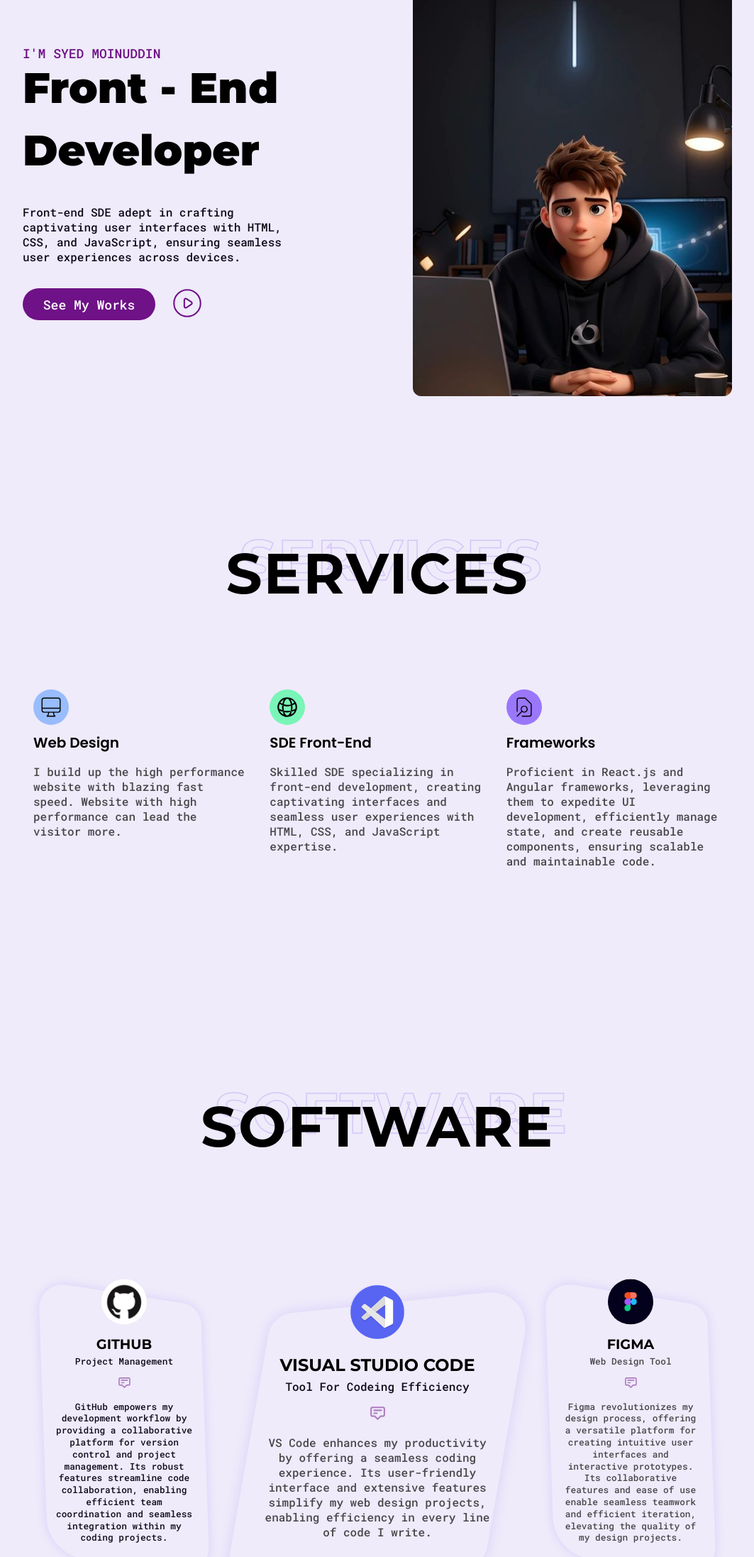
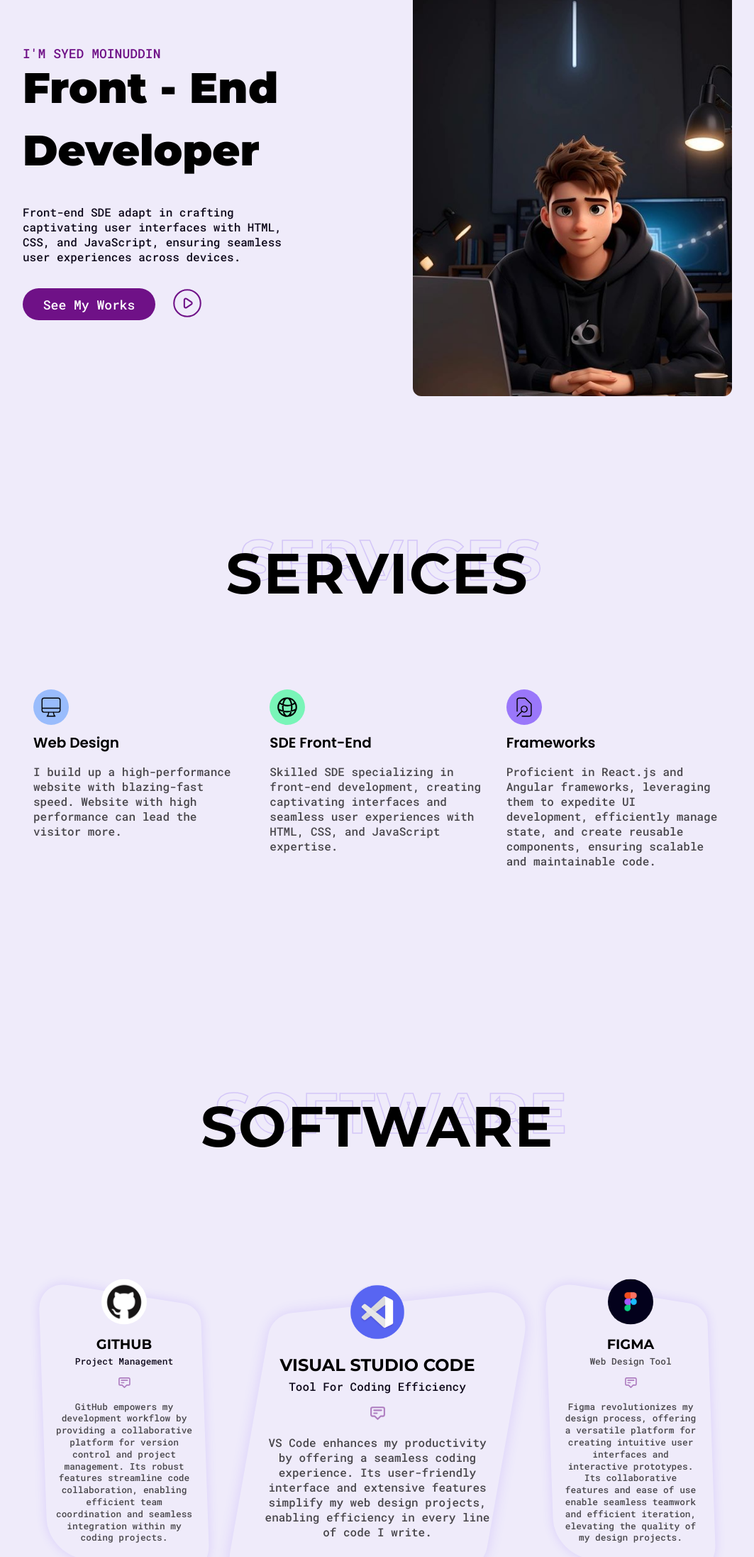
Before and after one commit to SyedMoin-lab/My-Portfolio, a plain HTML site: page index.html in a window 1280 px wide. Shown: the part 191-2384 px from the top of the page at 71% size, without its empty margins (108-1171 px from the left). Drawn offline with Linux system fonts and the light colour scheme.

Commit message:
Update index.html

```diff
--- a/index.html
+++ b/index.html
@@ -55,7 +55,7 @@
           <div class="wrapper"><span>- End</span></div>
           <div class="wrapper"><span>Developer</span></div>
         </h2>
-        <p class="desc">Front-end SDE adept in crafting captivating user interfaces with HTML,
+        <p class="desc">Front-end SDE adapt in crafting captivating user interfaces with HTML,
            CSS, and JavaScript,
            ensuring seamless user experiences across devices.</p>
         <div class="buttons">
@@ -89,7 +89,7 @@
             </svg>
           </div>
           <h3 class="item-heading">Web Design</h3>
-          <p class="item-desc">I build up the high performance website with blazing fast speed. Website with high
+          <p class="item-desc">I build up a high-performance website with blazing-fast speed. Website with high
             performance can lead the visitor more. </p>
         </div>
         <div class="item">
@@ -137,7 +137,7 @@
                 d="M7 8h10M7 12h4m1 8l-4-4H5a2 2 0 01-2-2V6a2 2 0 012-2h14a2 2 0 012 2v8a2 2 0 01-2 2h-3l-4 4z" />
             </svg>
           </div>
-          <p class="software -desc">GitHub empowers my development workflow by providing a collaborative platform for version control and project management.
+          <p class="software-desc">GitHub empowers my development workflow by providing a collaborative platform for version control and project management.
             Its robust features streamline code collaboration, enabling efficient team coordination and seamless integration within my coding projects. </p>
         </div>
         <div class="item">
@@ -145,7 +145,7 @@
             <img src="./image/VS Code.png" alt="">
           </div>
           <h3 class="software-heading">Visual Studio Code</h3>
-          <p class="software -sub-heading">Tool For Codeing Efficiency</p>
+          <p class="software -sub-heading">Tool For Coding Efficiency</p>
           <div class="icon">
             <svg xmlns="http://www.w3.org/2000/svg" fill="none" viewBox="0 0 24 24" stroke="currentColor">
               <path stroke-linecap="round" stroke-linejoin="round" stroke-width="2"
@@ -227,7 +227,7 @@
         </div>
         <div class="right">
           <p class="subheading">Hi! This is Syed Moinuddin</p>
-          <h2 class="slogan">Front-End Developer </h2>
+          <h2 class="slogan">A Front-End Developer </h2>
           <p class="right-text">Hi there! 👋 I'm deeply passionate about front-end and software development, where creativity meets functionality. With a love for crafting seamless user experiences, I thrive on the challenge of coding elegant solutions.
 
             When not at the desk, you'll catch me immersed in music or exploring virtual worlds through PC gaming. I approach my work with a productivity mindset, ensuring efficient and top-notch results.
```
